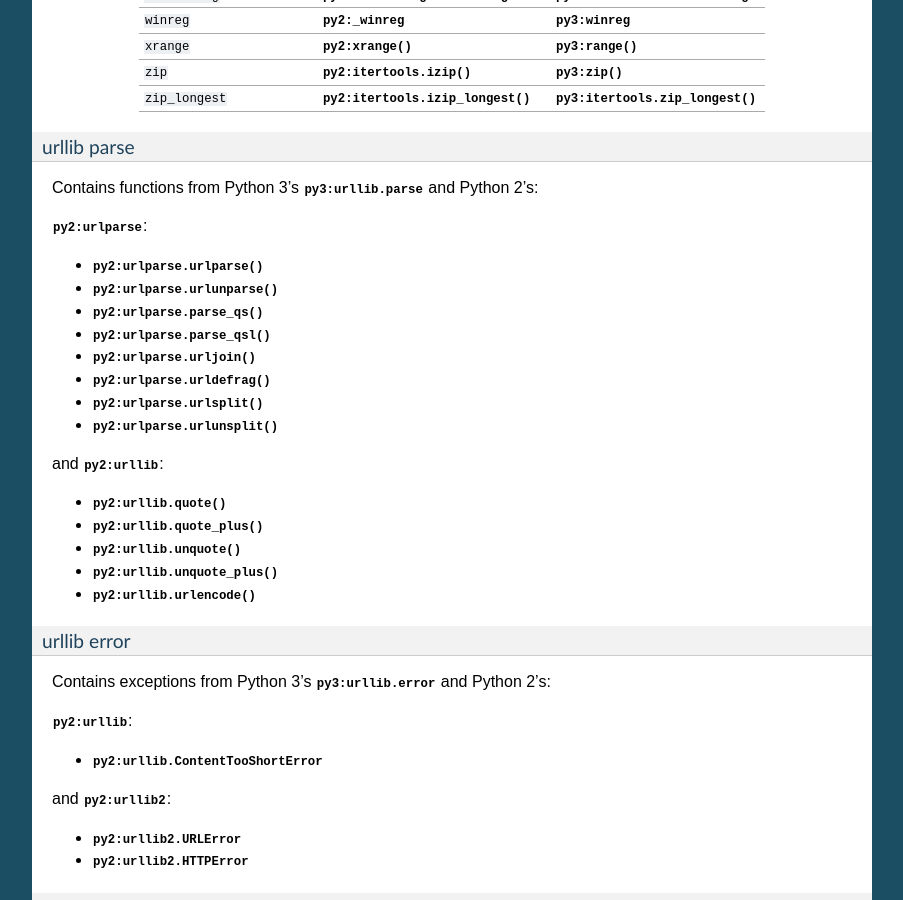
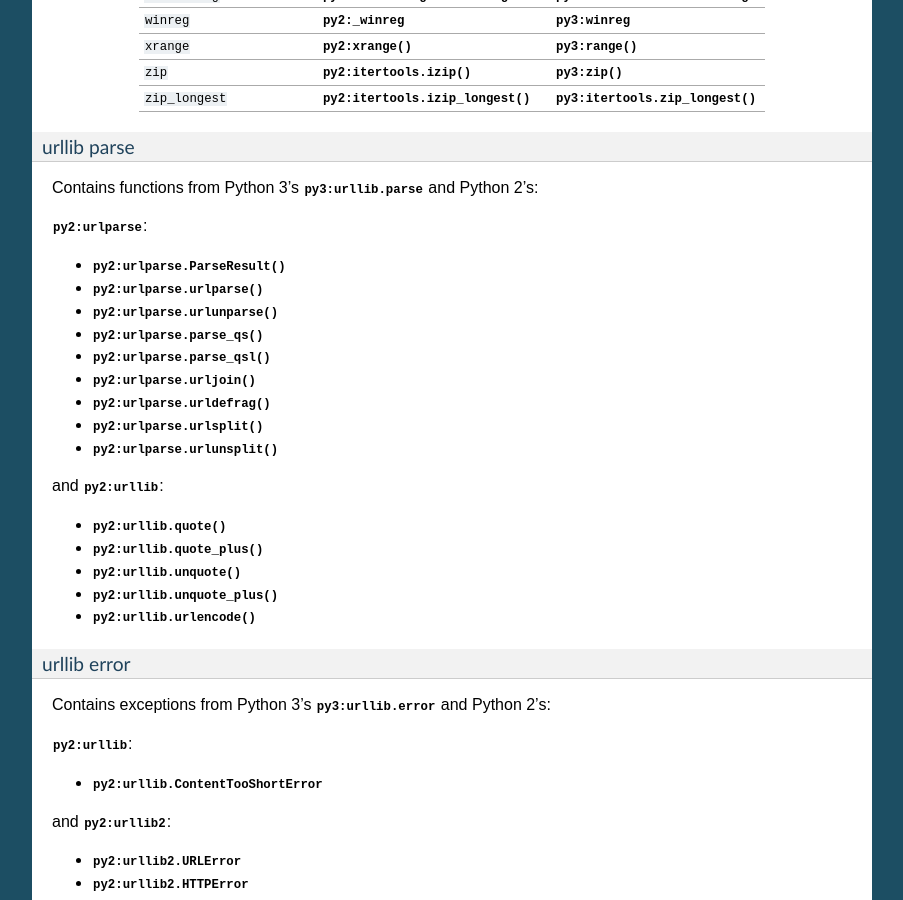
Before and after one commit to benjaminp/six, a Sphinx documentation site: the page built from documentation/index.rst, in a window 1280 px wide and 900 px high, scrolled down 7236 px. Shown: the whole window, without its empty margins (198-1101 px from the left). Built offline with Sphinx 7.4.7, drawn with Linux system fonts in a browser that asks for light colours.

Commit message:
mention urlparse.ParseResult (fixes #33)

```diff
--- a/documentation/index.rst
+++ b/documentation/index.rst
@@ -557,6 +557,7 @@ Contains functions from Python 3's :mod:`py3:urllib.parse` and Python 2's:
 
 :mod:`py2:urlparse`:
 
+* :func:`py2:urlparse.ParseResult`
 * :func:`py2:urlparse.urlparse`
 * :func:`py2:urlparse.urlunparse`
 * :func:`py2:urlparse.parse_qs`
```
